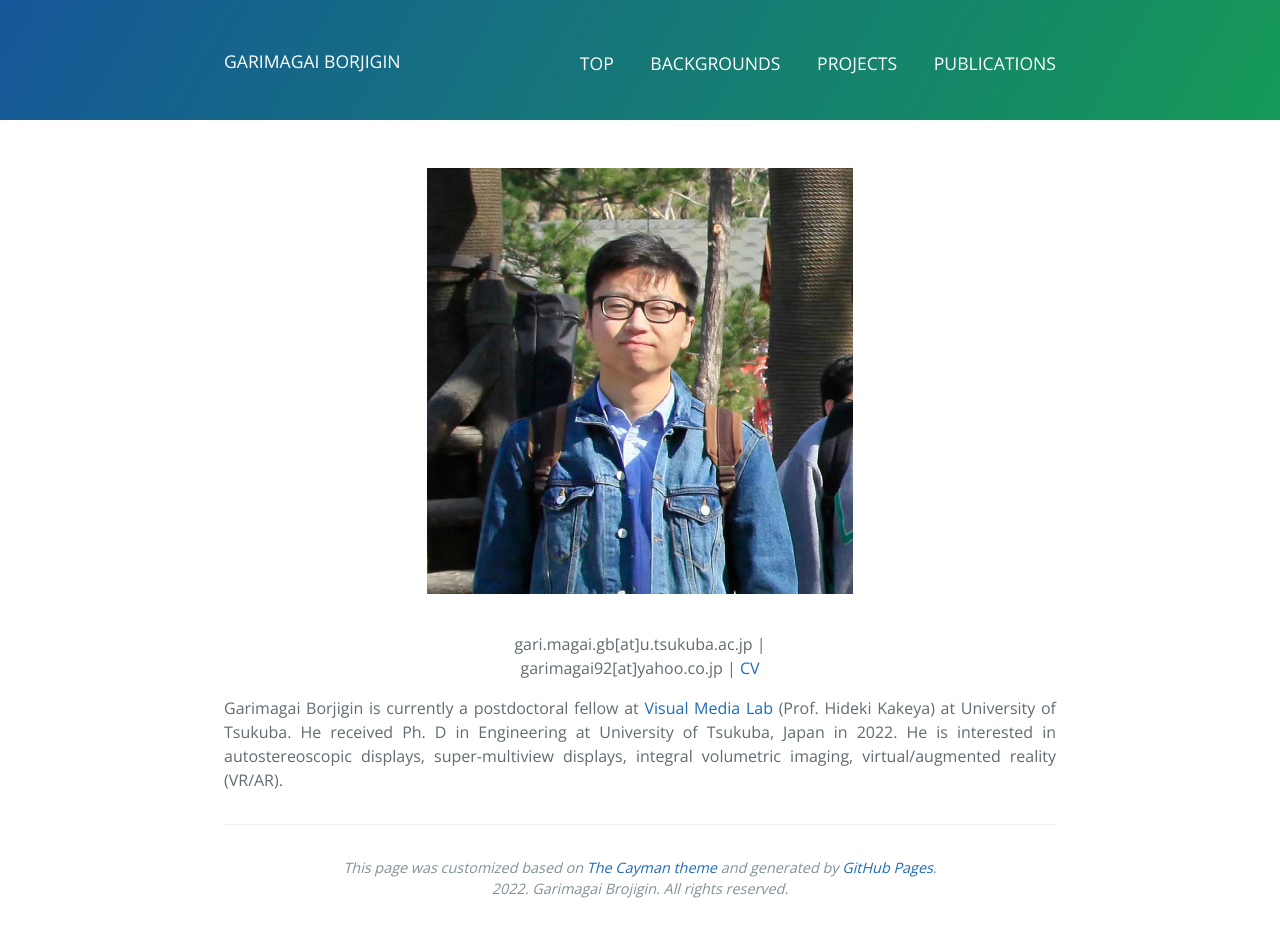
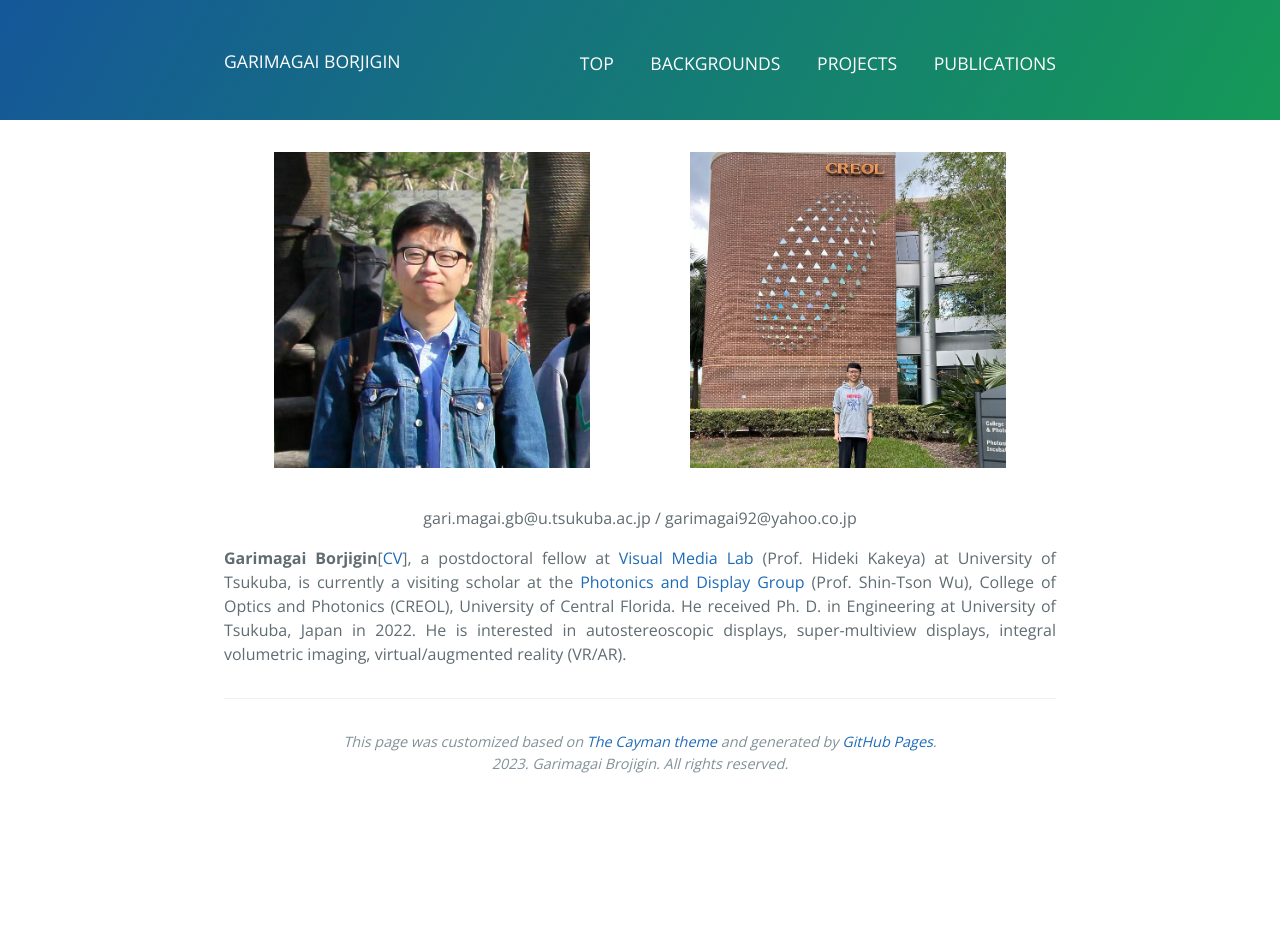
Before and after one commit to garimagai/garimagai.github.io, a Jekyll site: the page built from index.md, in a window 1280 px wide. Built offline with Jekyll 4.4.1, drawn with Linux system fonts in a browser that asks for light colours; after the commit the page ends 900 px from its top, so only the background shows below that.

Commit message:
Add selfie2, paper info. Replace CV. 20230529

```diff
--- a/_layouts/default.html
+++ b/_layouts/default.html
@@ -96,7 +96,7 @@
       {% if site.github.is_project_page %}
         <!-- <span class="site-footer-owner"><a href="{{ site.github.repository_url }}">{{ site.github.repository_name }}</a> is maintained by <a href="{{ site.github.owner_url }}">{{ site.github.owner_name }}</a>.</span> -->
       {% endif %}
-      <span class="site-footer-credits">This page was customized based on <a href="https://github.com/pages-themes/cayman">The Cayman theme</a> and generated by <a href="https://pages.github.com">GitHub Pages</a>.<br/>2022. Garimagai Brojigin. All rights reserved.</span>
+      <span class="site-footer-credits">This page was customized based on <a href="https://github.com/pages-themes/cayman">The Cayman theme</a> and generated by <a href="https://pages.github.com">GitHub Pages</a>.<br/>2023. Garimagai Brojigin. All rights reserved.</span>
 
     </footer>
 
--- a/index.md
+++ b/index.md
@@ -3,16 +3,30 @@ layout: default
 title: Top
 ---
 
-<div class="div_top_image" markdown="1">
 
+<div class="div_table_threeThird_center">
 
-![selfie]({{site.baseurl}}/public/images/selfie.jpg)
+<div markdown="1" class = "div_table_index">
 
-gari.magai.gb\[at\]u.tsukuba.ac.jp \| garimagai92\[at\]yahoo.co.jp \| [CV]({{site.baseurl}}/public/docs/CV.pdf)
+![image]({{site.baseurl}}/public/images/selfie.jpg)
 
 
 </div>
 
+<div markdown="1" class = "div_table_index">
 
-Garimagai Borjigin is currently a postdoctoral fellow at [Visual Media Lab](http://vmlab.kz.tsukuba.ac.jp/en/index.html) (Prof. Hideki Kakeya) at University of Tsukuba. He received Ph. D in Engineering at University of Tsukuba, Japan in 2022.
+![image]({{site.baseurl}}/public/images/selfie1.jpg)
+
+</div>
+
+
+</div>
+
+<p markdown="1" style="text-align: center;">gari.magai.gb@u.tsukuba.ac.jp / garimagai92@yahoo.co.jp
+</p>
+
+
+
+
+**Garimagai Borjigin**\[[CV]({{site.baseurl}}/public/docs/CV.pdf)\], a postdoctoral fellow at [Visual Media Lab](https://visual-media-lab.github.io/en/index.html) (Prof. Hideki Kakeya) at University of Tsukuba, is currently a visiting scholar at the [Photonics and Display Group](https://lcd.creol.ucf.edu/Default.htm) (Prof. Shin-Tson Wu), College of Optics and Photonics (CREOL), University of Central Florida. He received Ph. D. in Engineering at University of Tsukuba, Japan in 2022.
 He is interested in autostereoscopic displays, super-multiview displays, integral volumetric imaging, virtual/augmented reality (VR/AR).
--- a/public/css/style.css
+++ b/public/css/style.css
@@ -433,10 +433,18 @@ img[alt$="><"] {
 
 .div_table_oneThird{
   width: 33%;
+}
 
+.div_table_index{
+  margin-inline: 50px;
 }
+
 .div_table_threeThird{
   display: flex;
+}
+.div_table_threeThird_center{
+  display: flex;
+  text-align: left;
 }
 
 .project_img_reference{
```
Also changed, not shown: background.md (+15 -1 lines), project.md (+22 -1 lines), publication.md (+9 -1 lines), public/images/IntegralImaging.jpg (added), public/images/selfie1.jpg (added), 9 other files.
